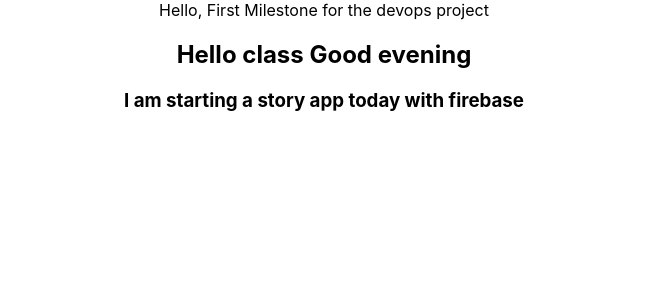
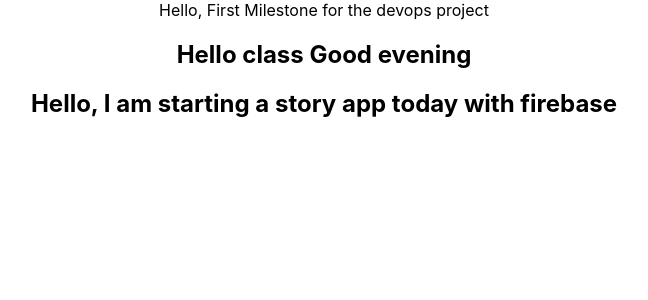
Before and after one commit to Silviyanancy/Story-Blog-Deployment-with-CI-CD, a React (Create React App) app: page / in a window 1280 px wide. Shown: the top 300 px of the page, without its empty margins (316-964 px from the left). Built offline with nearby package versions, Linux system fonts and the light colour scheme.

Commit message:
Addition to App.js

```diff
--- a/src/App.js
+++ b/src/App.js
@@ -6,7 +6,7 @@ function App() {
     <div className="App">
       Hello, First Milestone for the devops project
       <h2>Hello class Good evening</h2>
-      <h3>I am starting a story app today with firebase</h3>
+      <h2>Hello, I am starting a story app today with firebase</h2>
     </div>
   );
 }
```
